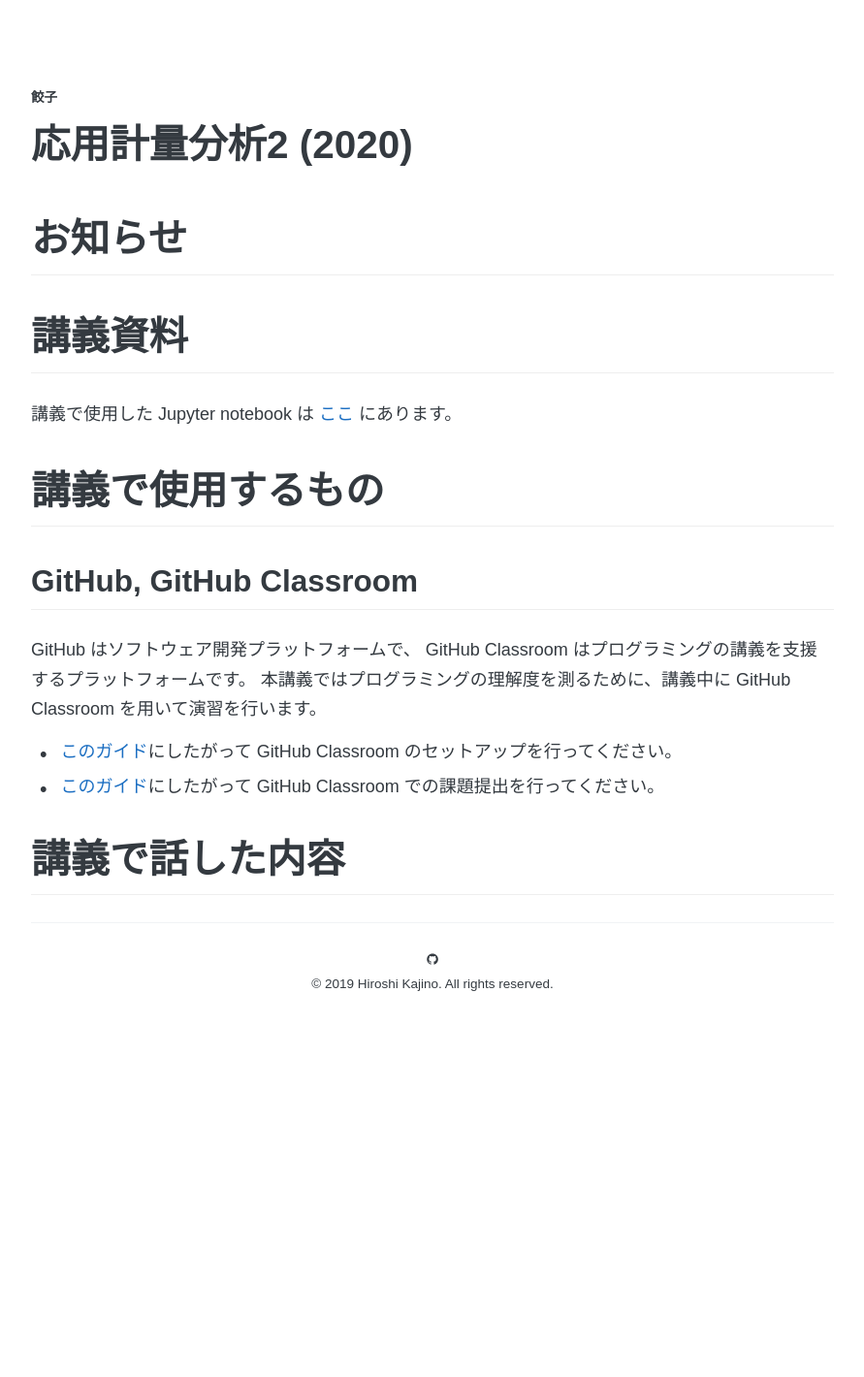
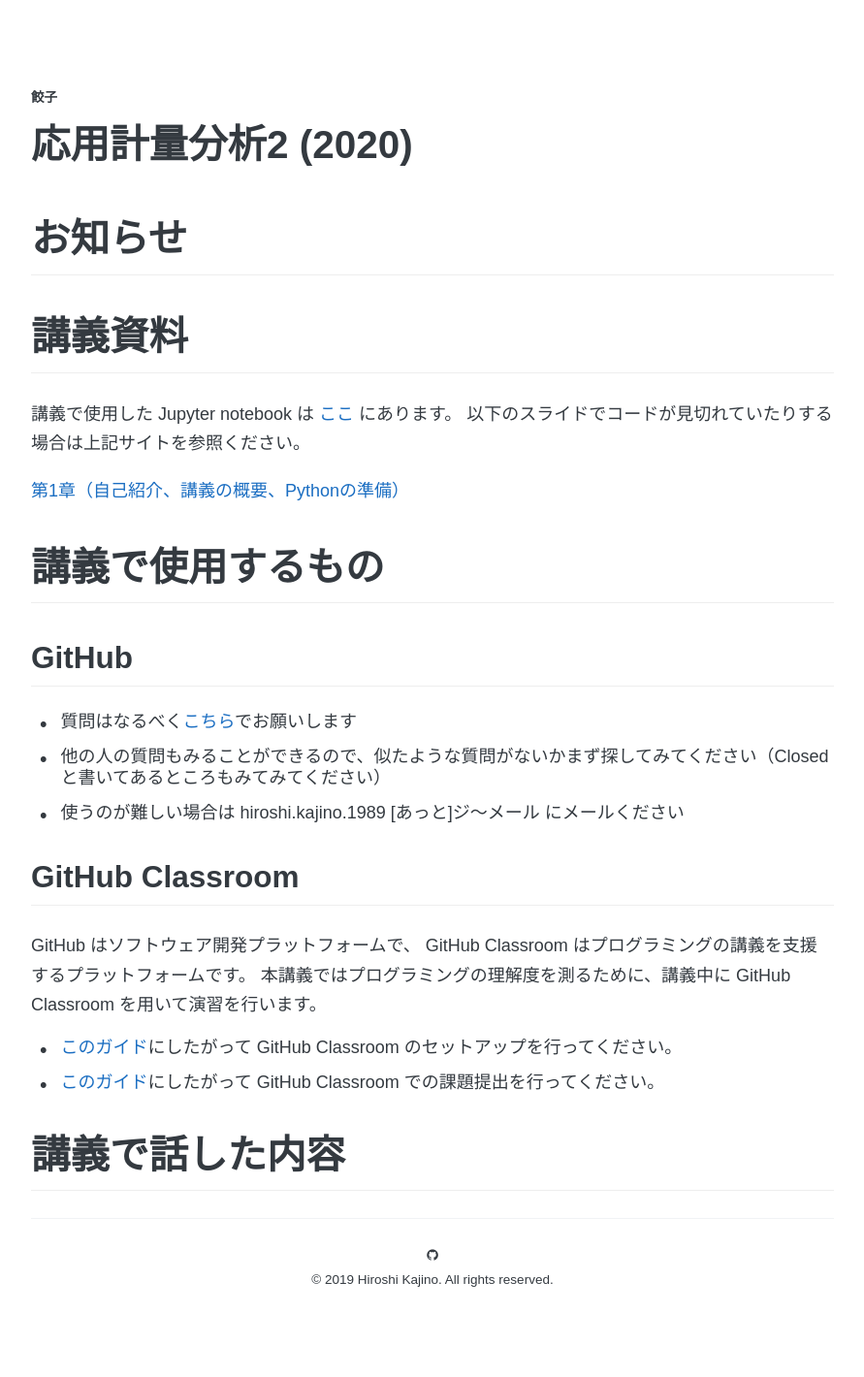
Before and after one commit to kanojikajino/kanojikajino.github.io, a Jekyll site: the page built from _lectures/2020/applied_analytics/index.md, in a window 1280 px wide. Shown: the whole page at 97% size, without its empty margins (194-1085 px from the left). Built offline with Jekyll 4.4.1, drawn with Linux system fonts in a browser that asks for light colours; some web fonts are replaced; a script that is not in the unit is left out; before the commit the page ends 1115 px from its top, so only the background shows below that.

Commit message:
update the first material

```diff
--- a/_lectures/2020/applied_analytics/index.md
+++ b/_lectures/2020/applied_analytics/index.md
@@ -10,10 +10,19 @@ permalink: /lectures/2020/applied_analytics
 
 # 講義資料
 講義で使用した Jupyter notebook は [ここ](https://github.com/kanojikajino/lecture) にあります。
+以下のスライドでコードが見切れていたりする場合は上記サイトを参照ください。
+
+[第1章（自己紹介、講義の概要、Pythonの準備）](/lectures/2020/applied_analytics/1.pdf)
 
 # 講義で使用するもの
 
-## GitHub, GitHub Classroom
+## GitHub
+
+- 質問はなるべく[こちら](https://github.com/kanojikajino/lecture/issues)でお願いします
+- 他の人の質問もみることができるので、似たような質問がないかまず探してみてください（Closed と書いてあるところもみてみてください）
+- 使うのが難しい場合は hiroshi.kajino.1989 [あっと]ジ〜メール にメールください
+
+## GitHub Classroom
 
 GitHub はソフトウェア開発プラットフォームで、 GitHub Classroom はプログラミングの講義を支援するプラットフォームです。
 本講義ではプログラミングの理解度を測るために、講義中に GitHub Classroom を用いて演習を行います。
```
Also changed, not shown: 1 other file.
